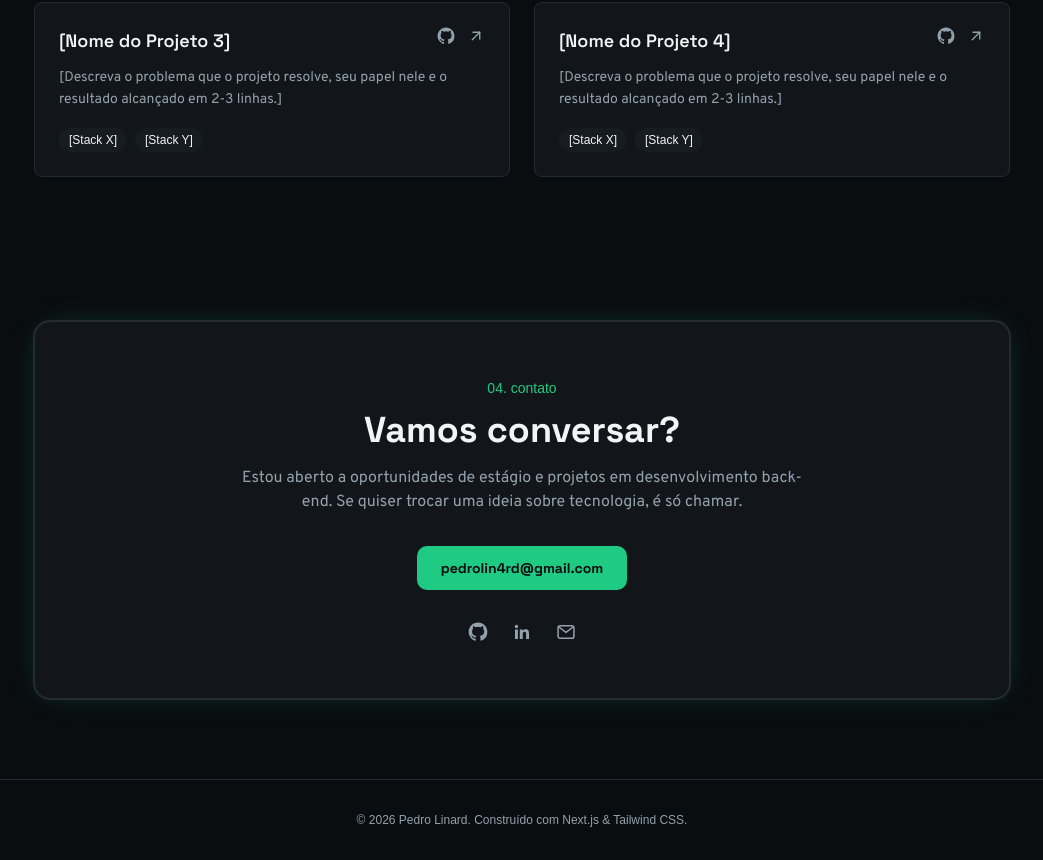
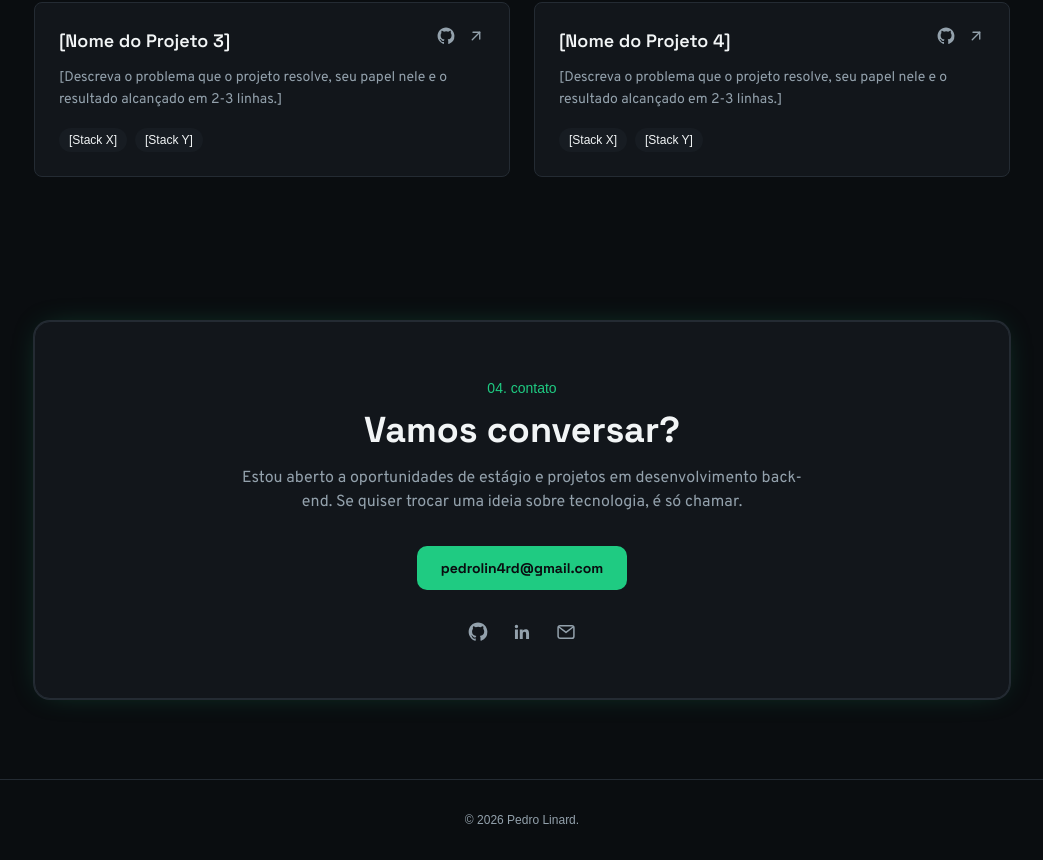
Before and after one commit to pedrolinard/portifolio, a Next.js app: page / in a window 1280 px wide. Shown: the part 2136-2996 px from the top of the page, without its empty margins (118-1161 px from the left). Built offline with nearby package versions, Linux system fonts and the light colour scheme; a web font is replaced by a local one.

Commit message:
Simplifica texto do rodapé

```diff
--- a/src/components/Footer.tsx
+++ b/src/components/Footer.tsx
@@ -2,8 +2,7 @@ export function Footer() {
   return (
     <footer className="border-t border-border px-6 py-8">
       <p className="mx-auto max-w-5xl text-center font-mono text-xs text-muted">
-        © {new Date().getFullYear()} Pedro Linard. Construído com Next.js
-        &amp; Tailwind CSS.
+        © {new Date().getFullYear()} Pedro Linard.
       </p>
     </footer>
   );
```
